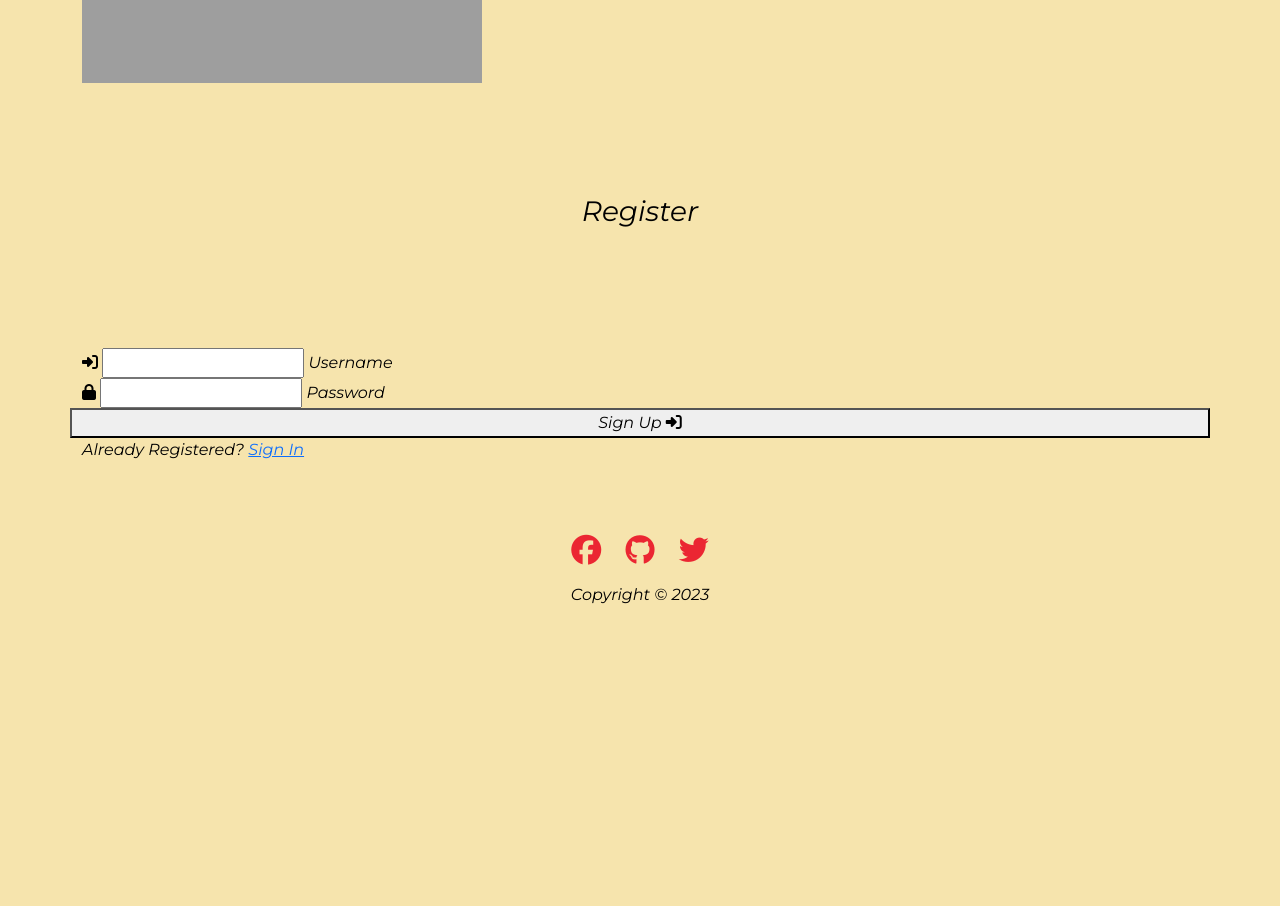
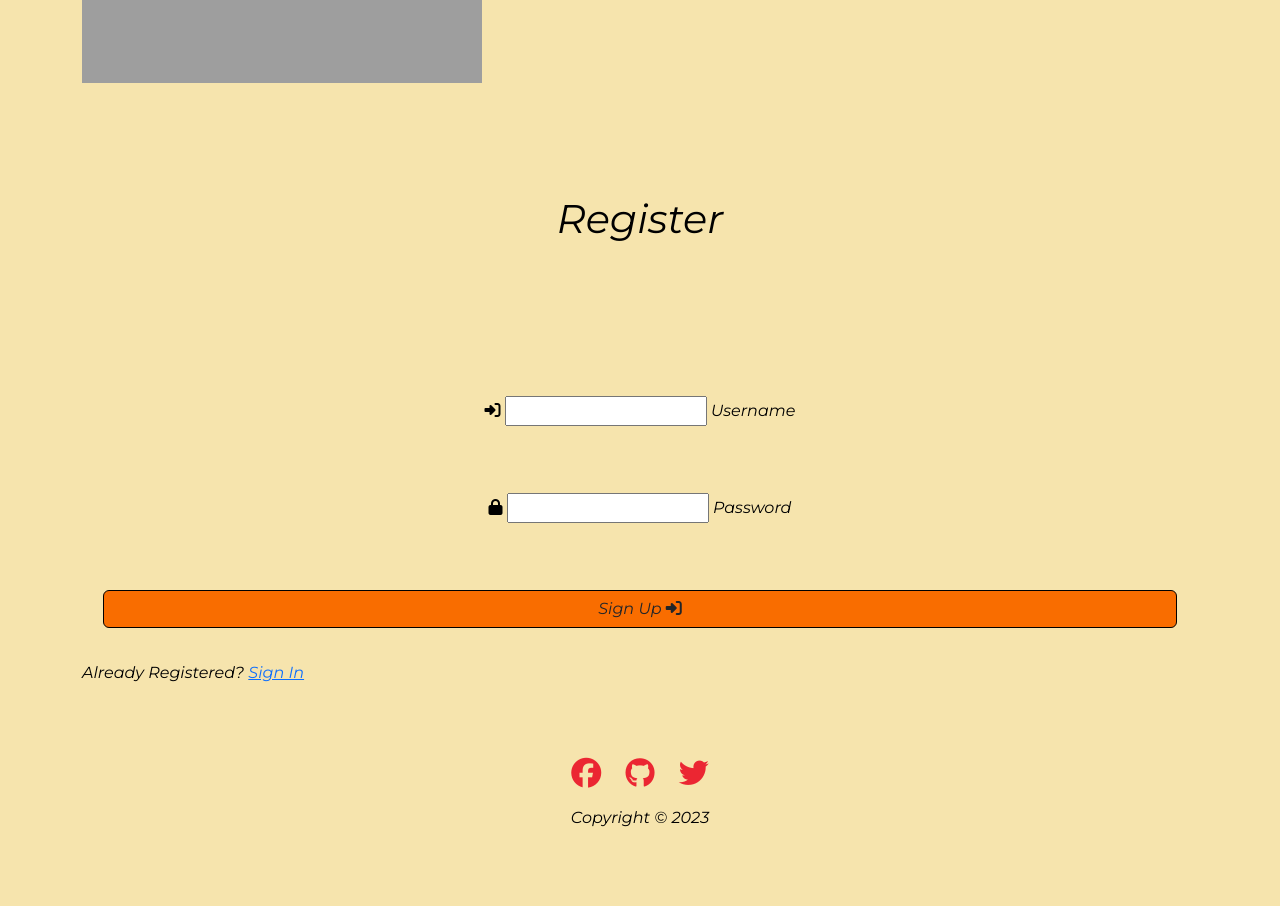
Before and after one commit to Mark-Assessment/j-nowakowska-cooking-co-m3-2, a Flask app: page /signup in a window 1280 px wide. Shown: the part 451-1357 px from the top of the page. Before the commit the page ends 1055 px from the top, so only its background shows below. Run offline with Flask 3, Linux system fonts and the light colour scheme; some libraries are stand-ins or nearby versions; grey boxes are pictures that could not be loaded.

Commit message:
css applied to register and sign in pages

```diff
--- a/recipebook/static/css/style.css
+++ b/recipebook/static/css/style.css
@@ -56,6 +56,7 @@ h1 {
 
 .signin {
     padding: 3%;
+    text-align: center;
 }
 
 
@@ -83,6 +84,7 @@ h1 {
 
 .view{
     background-color: #f96d00;
+    margin-bottom: 10%;
 }
 
 .card-img-top {
@@ -99,3 +101,21 @@ h1 {
 .add {
     margin-bottom: 15% ;
 }
+
+
+.img-view {
+  display: block;
+  margin-left: auto;
+  margin-right: auto;
+  width: 50%;
+}
+
+.view-text {
+    text-align: center;
+}
+
+.signup {
+    padding: 3%;
+    text-align:center;
+
+}
--- a/recipebook/templates/signup.html
+++ b/recipebook/templates/signup.html
@@ -2,14 +2,14 @@
 
 {% block content %}
 
-<h3 class="center-align">Register</h3>
+<h1 class="center-align">Register</h1>
 
 <div class="row ">
-    <form class="col s10 m12 offset-m2" method="POST" action="{{ url_for('signup') }}">
+    <form class="col s12 m8 offset-m2" method="POST" action="{{ url_for('signup') }}">
         <div class="card-panel">
             <!-- username -->
-            <div class="row">
-                <div class="input-field col s12">
+            <div class="row signup">
+                <div class="input-field mx-auto col-10 col-md-8 col-lg-6">
                     <i class="fa-solid fa-right-to-bracket"></i>
                     <input id="username" name="username" type="text" minlength="5"
                         maxlength="15" pattern="^[a-zA-Z0-9]{5,15}$" class="validate" required>
@@ -17,8 +17,8 @@
                 </div>
             </div>
             <!-- passowrd -->
-            <div class="row">
-                <div class="input-field col s12">
+            <div class="row signup">
+                <div class="input-field mx-auto col-10 col-md-8 col-lg-6">
                     <i class="fa-solid fa-lock"></i>
                     <input id="password" name="password" type="password" minlength="5"
                         maxlength="15" pattern="^[a-zA-Z0-9]{5,15}$" class="validate" required>
@@ -26,8 +26,8 @@
                 </div>
             </div>
             <!-- register -->
-            <div class="row">
-                <button type="submit" class="col s12 btn-large">
+            <div class="row signup">
+                <button type="submit" class="col s12 btn-large btn">
                     Sign Up <i class="fas fa-sign-in-alt"></i>
                 </button>
             </div>
```
Also changed, not shown: recipebook/templates/view_recipe.html (+2 -16 lines).
